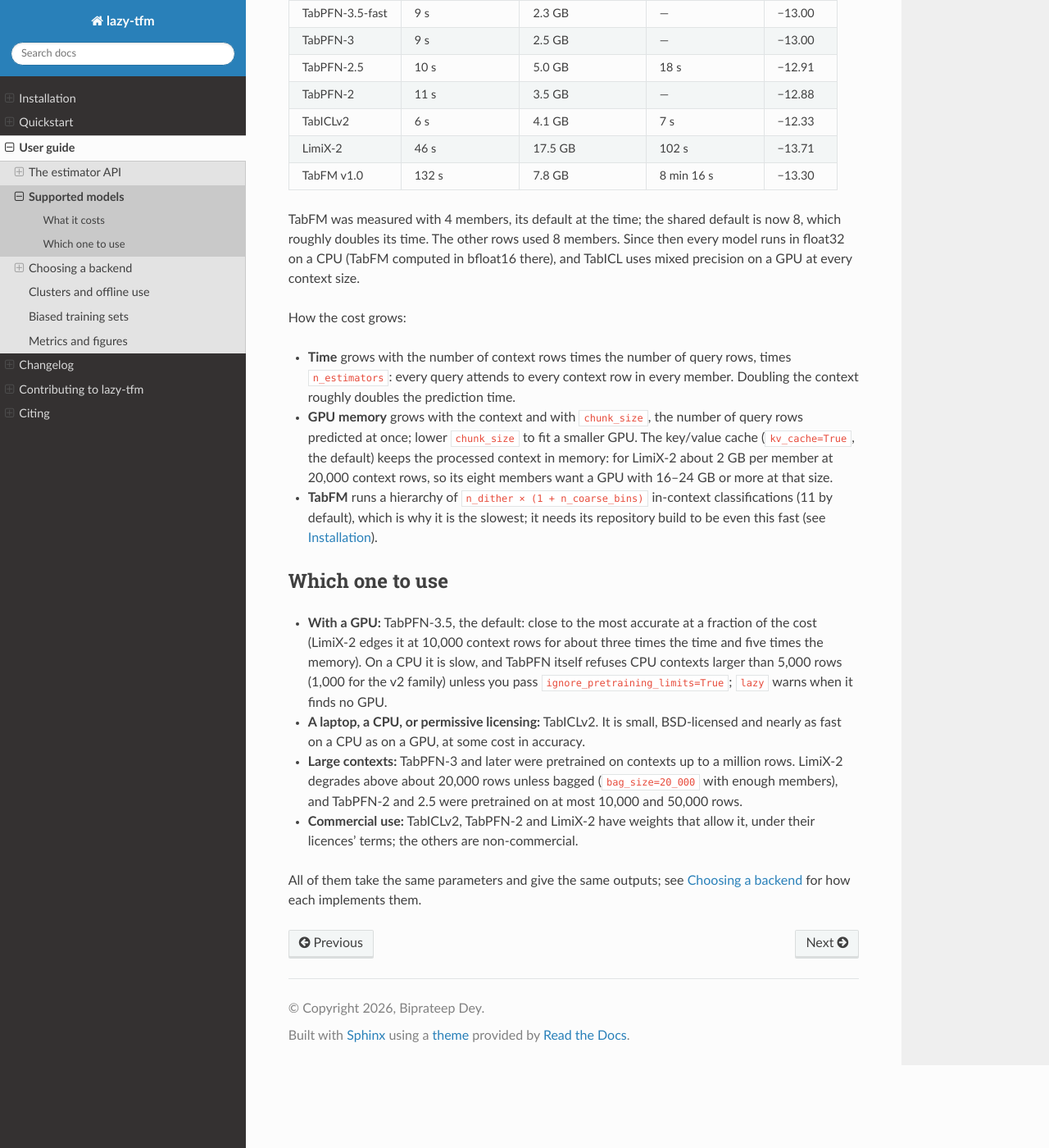
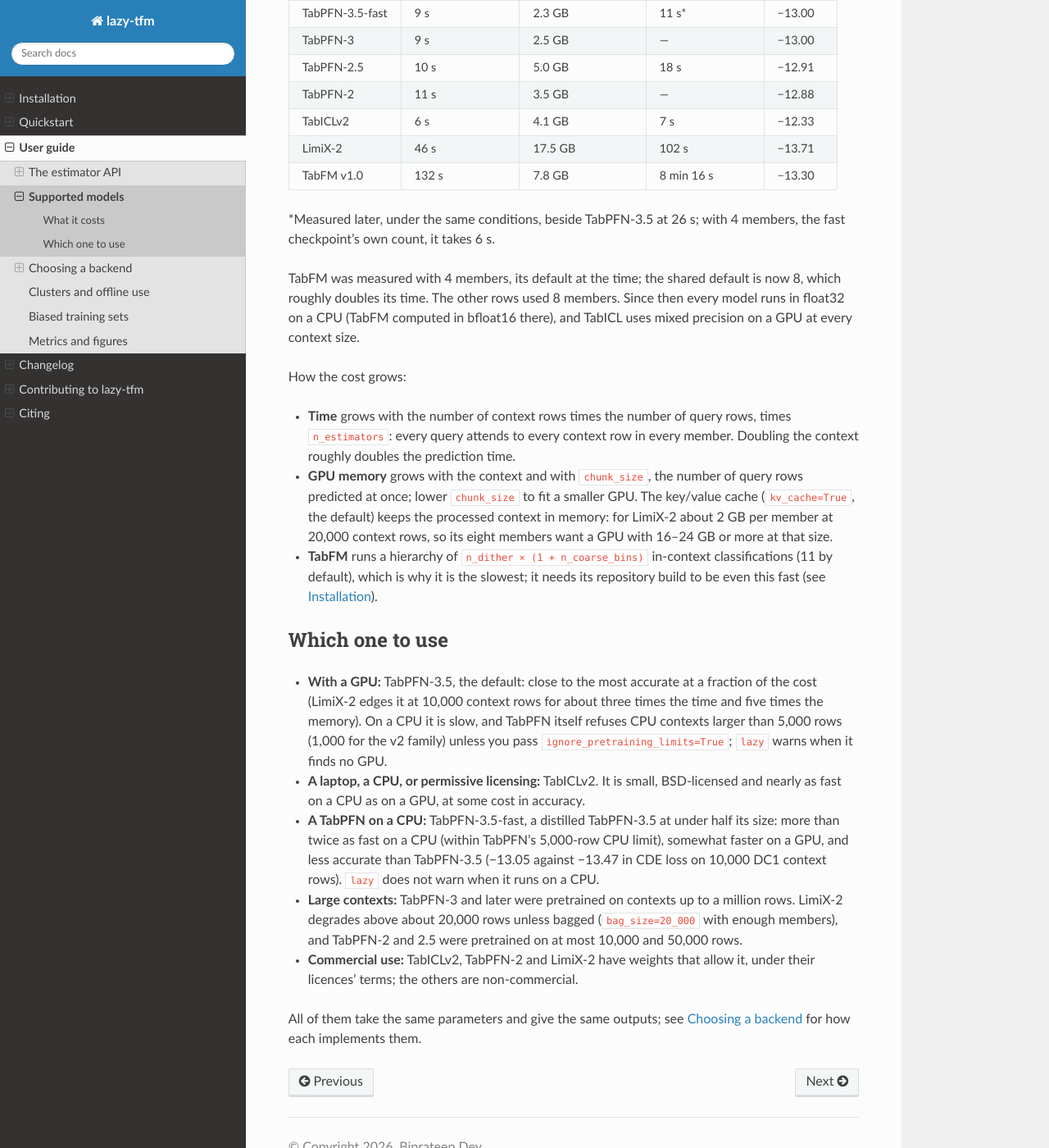
Before and after one commit to biprateep/lazy-tfm, a Sphinx documentation site: the page built from docs/guide/models.md, in a window 1280 px wide and 1400 px high, scrolled down 1134 px. Shown: the whole window at 82% size. Built offline with Sphinx 7.4.7 and the Read the Docs theme 3.1.0, drawn with Linux system fonts in a browser that asks for light colours; pages that are not in the unit, such as notebooks, are missing from menus.

Commit message:
Document TabPFN-3.5-fast as the TabPFN for a CPU
Its CPU time on the models page, the CPU-friendly column, a 'which one
to use' entry with its cost in accuracy, and the no-GPU advice in the
quickstart, README and installation page.

Co-Authored-By: Claude Opus 5.5 <noreply@anthropic.com>

```diff
--- a/docs/guide/models.md
+++ b/docs/guide/models.md
@@ -7,7 +7,7 @@ They differ a great deal in size, speed and what hardware they need.
 | Model | `LazyModel(...)` | Weights | Parameters | Licence of the weights | GPU | CPU-friendly |
 | ----- | ---------------- | ------: | ---------: | ---------------------- | --- | ------------ |
 | TabPFN-3.5 (**default**) | `"tabpfn"` | 0.88 GB | 219 M | Prior Labs, non-commercial | recommended | no |
-| TabPFN-3.5-fast | `"tabpfn", version="v3.5-fast"` | 0.33 GB | 84 M | Prior Labs, non-commercial | recommended | no |
+| TabPFN-3.5-fast | `"tabpfn", version="v3.5-fast"` | 0.33 GB | 84 M | Prior Labs, non-commercial | optional | ≤5,000 rows |
 | TabPFN-3 | `"tabpfn", version="v3"` | 0.23 GB | 58 M | Prior Labs, non-commercial | recommended | no |
 | TabPFN-2.6 | `"tabpfn", version="v2.6"` | 0.05 GB | 13 M | Prior Labs, non-commercial | optional | ≤1,000 rows |
 | TabPFN-2.5 | `"tabpfn", version="v2.5"` | 0.04 GB | 10 M | Prior Labs, non-commercial | optional | ≤1,000 rows |
@@ -33,13 +33,16 @@ at this context size, not a ranking.
 | Model | GPU: fit + predict | Peak GPU memory | CPU: fit + predict | CDE loss |
 | ----- | -----------------: | --------------: | -----------------: | -------: |
 | TabPFN-3.5 | 14 s | 3.2 GB | 36 s | −13.47 |
-| TabPFN-3.5-fast | 9 s | 2.3 GB | — | −13.00 |
+| TabPFN-3.5-fast | 9 s | 2.3 GB | 11 s\* | −13.00 |
 | TabPFN-3 | 9 s | 2.5 GB | — | −13.00 |
 | TabPFN-2.5 | 10 s | 5.0 GB | 18 s | −12.91 |
 | TabPFN-2 | 11 s | 3.5 GB | — | −12.88 |
 | TabICLv2 | 6 s | 4.1 GB | 7 s | −12.33 |
 | LimiX-2 | 46 s | 17.5 GB | 102 s | −13.71 |
 | TabFM v1.0 | 132 s | 7.8 GB | 8 min 16 s | −13.30 |
+
+\*Measured later, under the same conditions, beside TabPFN-3.5 at 26 s; with
+4 members, the fast checkpoint's own count, it takes 6 s.
 
 TabFM was measured with 4 members, its default at the time; the shared default
 is now 8, which roughly doubles its time. The other rows used 8 members. Since
@@ -71,6 +74,11 @@ How the cost grows:
 - **A laptop, a CPU, or permissive licensing:** TabICLv2. It is small,
   BSD-licensed and nearly as fast on a CPU as on a GPU, at some cost in
   accuracy.
+- **A TabPFN on a CPU:** TabPFN-3.5-fast, a distilled TabPFN-3.5 at under half
+  its size: more than twice as fast on a CPU (within TabPFN's 5,000-row CPU
+  limit), somewhat faster on a GPU, and less accurate than TabPFN-3.5 (−13.05
+  against −13.47 in CDE loss on 10,000 DC1 context rows). `lazy` does not warn
+  when it runs on a CPU.
 - **Large contexts:** TabPFN-3 and later were pretrained on contexts up to a
   million rows. LimiX-2 degrades above about 20,000 rows unless bagged
   (`bag_size=20_000` with enough members), and TabPFN-2 and 2.5 were
```
Also changed, not shown: CHANGELOG.md (+4 -0 lines), README.md (+3 -1 lines), docs/installation.md (+2 -1 lines), docs/quickstart.md (+8 -1 lines).
